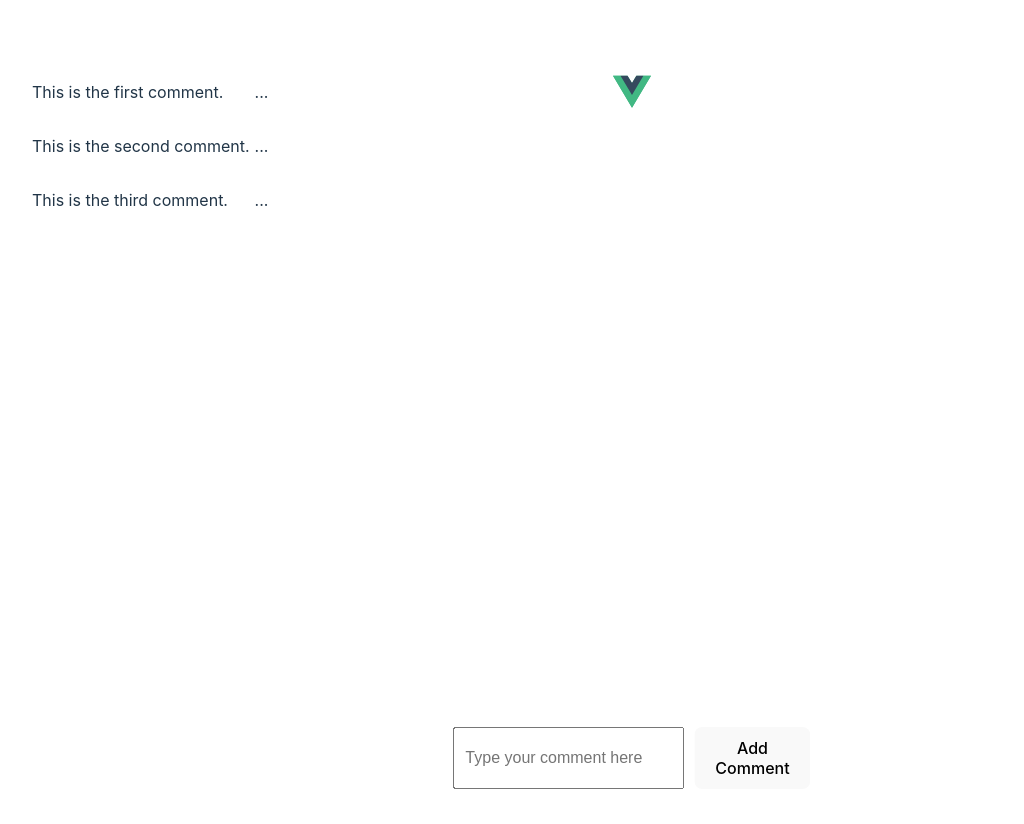
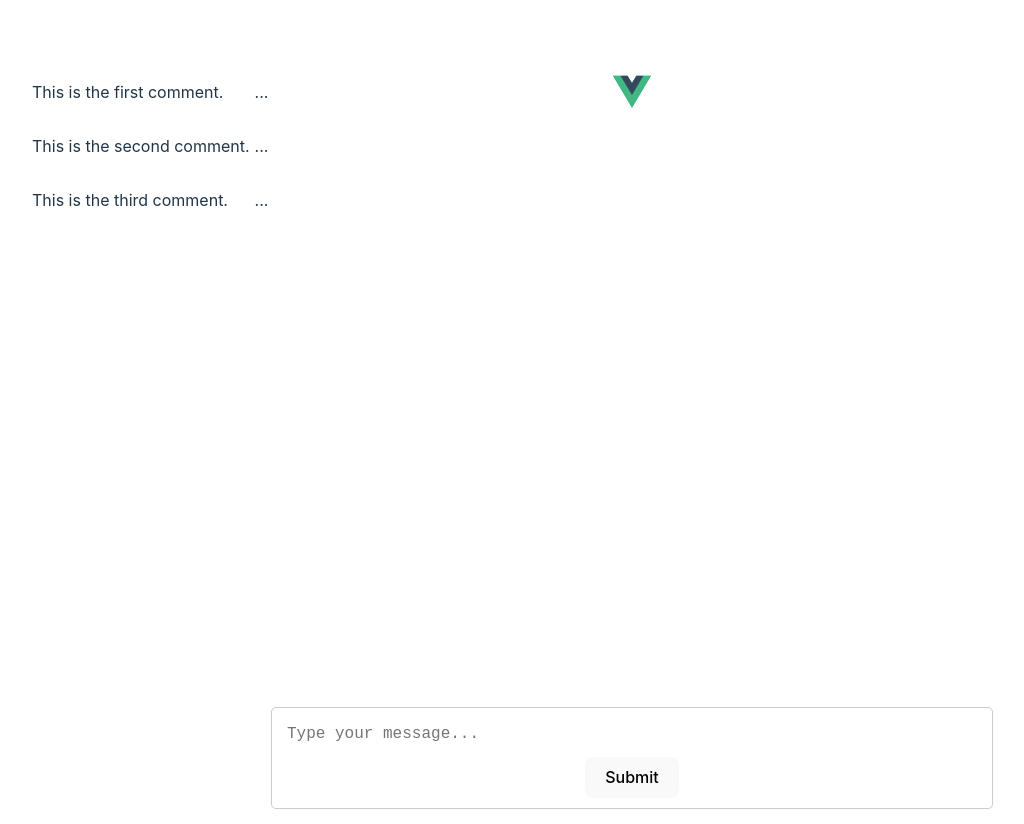
Before and after one commit to wliu40/vue-guide, a Vue app in the folder playground/playground/: page / in a window 1280 px wide. Shown: the top 824 px of the page, without its empty margins (40-1064 px from the left). Built offline with nearby package versions, Linux system fonts and the light colour scheme.

Commit message:
dynamic chatbox size

```diff
--- a/playground/playground/src/components/AddComment.vue
+++ b/playground/playground/src/components/AddComment.vue
@@ -1,14 +1,16 @@
 <template>
-    <div class="add-comment-container">
-      <input
-        type="text"
+    <div class="chatbox-container">
+        <textarea ref="chatbox" id="chatbox"
+        rows="1"
+        placeholder="Type your message..."
         v-model="newComment"
+        @input="adjustHeight"
         @keyup.enter="addComment"
-        placeholder="Type your comment here"
-        class="comment-input"
-      />
-      <button @click="addComment" class="add-button">Add Comment</button>
+        ></textarea>
+      <button @click="addComment" id="submit-button">Submit</button>
     </div>
+
+
   </template>
 
   <script>
@@ -25,15 +27,25 @@
           this.$emit('add-comment', this.newComment);
           this.newComment = '';
         }
-      }
+      },
+      adjustHeight() {
+      const chatbox = this.$refs.chatbox;
+      chatbox.style.height = 'auto';
+      chatbox.style.height = chatbox.scrollHeight + 'px';
+    },
     }
   };
   </script>
 
   <style scoped>
-  .add-comment-container {
+  /* .add-comment-container {
     display: flex;
     margin-bottom: 20px;
+    display: flex;
+    align-items: flex-start;
+    position: fixed;
+    bottom: 20px;
+    left: 50%;
   }
 
   .comment-input {
@@ -47,5 +59,27 @@
     padding: 10px 20px;
     font-size: 16px;
     cursor: pointer;
-  }
+  } */
+
+  .chatbox-container {
+  position: relative;
+   width: 700px;
+  border: 1px solid #ccc;
+  border-radius: 5px;
+  padding: 10px;
+}
+
+#chatbox {
+  width: 100%;
+  resize: none;
+  overflow: hidden;
+  border: none;
+  outline: none;
+  font-size: 16px;
+  line-height: 1.4;
+  padding: 5px;
+  box-sizing: border-box;
+}
+
+
   </style>
```
Also changed, not shown: playground/playground/src/components/Comments.vue (deleted, +0 -53 lines).
